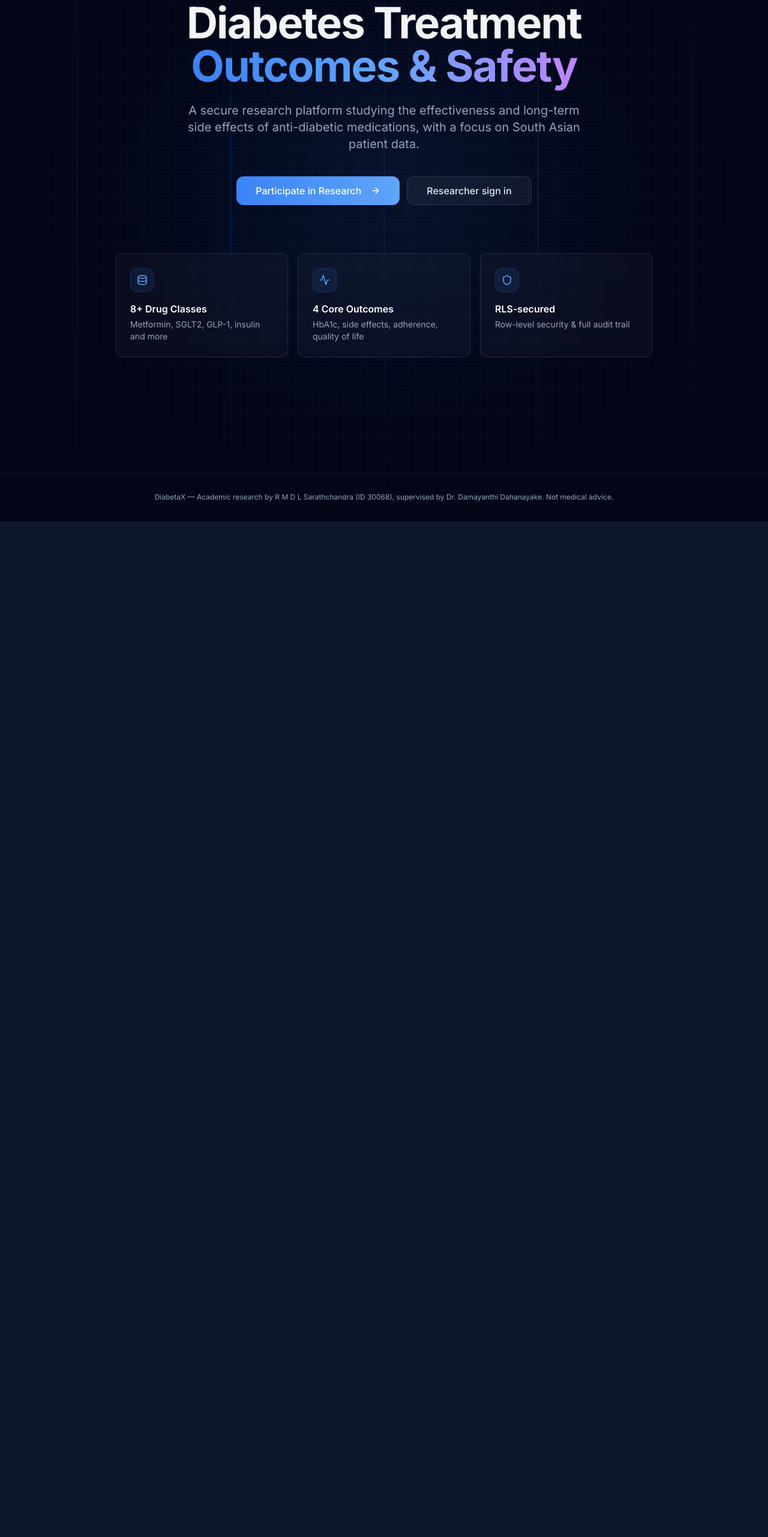
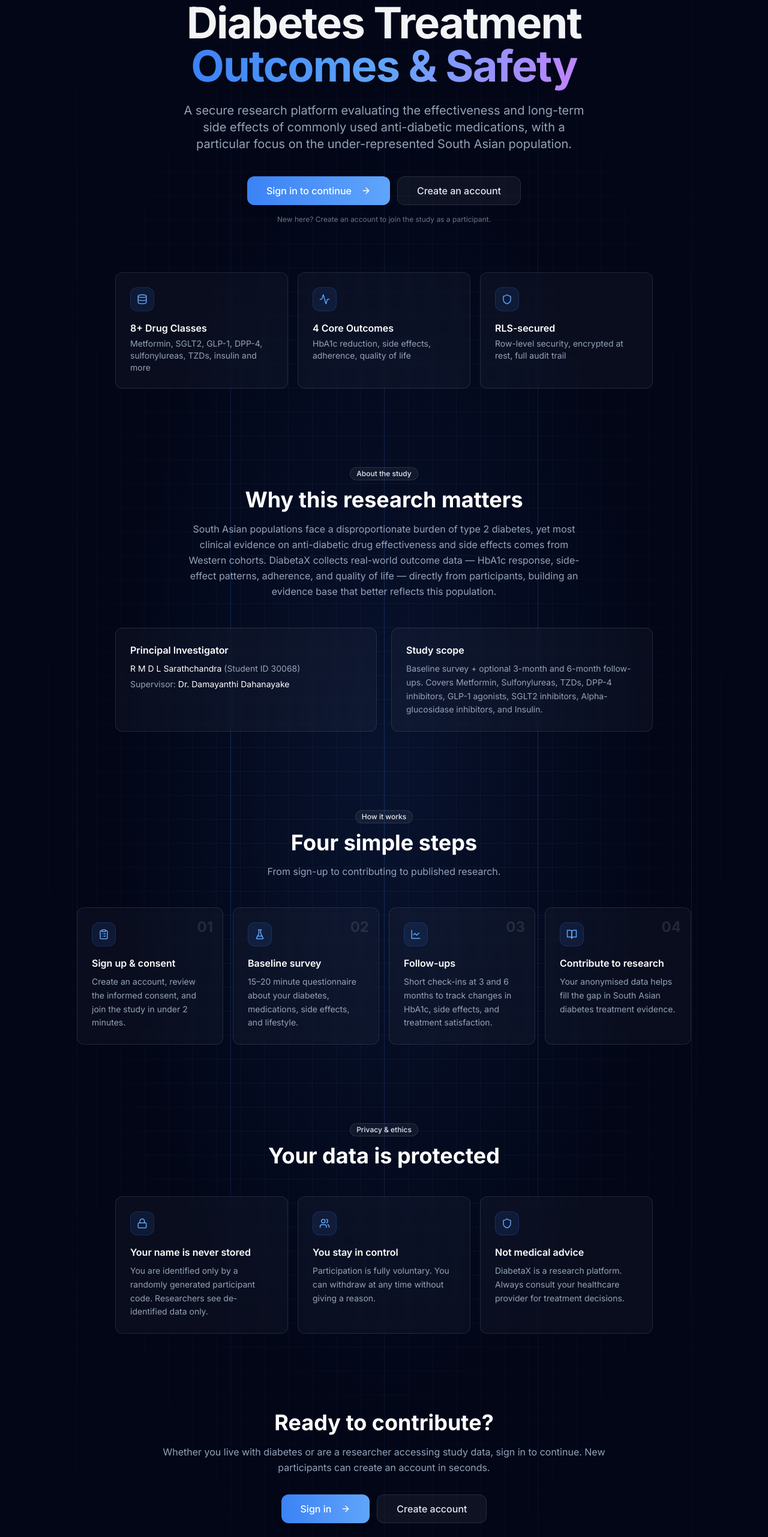
Before and after one commit to sasindudilshanranwadana/DiabetaX, a React (Vite) app: page / in a window 1280 px wide. Shown: the part 234-2797 px from the top of the page at 60% size. Before the commit the page ends 1103 px from the top, so only its background shows below. Built offline with nearby package versions, Linux system fonts and the light colour scheme; no server answers.

Commit message:
Landing: single Sign-in CTA (no role-based buttons), add About/How it works/Privacy sections with deeper detail

```diff
--- a/src/pages/public/Landing.tsx
+++ b/src/pages/public/Landing.tsx
@@ -1,6 +1,6 @@
 import { Link } from 'react-router-dom'
 import { motion } from 'framer-motion'
-import { ArrowRight, Shield, Database, Activity, Sparkles } from 'lucide-react'
+import { ArrowRight, Shield, Database, Activity, Sparkles, ClipboardList, LineChart, Users, FlaskConical, Lock, BookOpen } from 'lucide-react'
 import { GridBackground } from '../../components/ui/effects/grid-bg'
 import { BackgroundBeams } from '../../components/ui/effects/beams'
 import { SpotlightCard } from '../../components/ui/effects/spotlight'
@@ -9,9 +9,22 @@
 import { Logo } from '../../components/ui/Logo'
 
 const features = [
-  { icon: Database, label: '8+ Drug Classes', desc: 'Metformin, SGLT2, GLP-1, insulin and more' },
-  { icon: Activity, label: '4 Core Outcomes', desc: 'HbA1c, side effects, adherence, quality of life' },
-  { icon: Shield, label: 'RLS-secured', desc: 'Row-level security & full audit trail' },
+  { icon: Database, label: '8+ Drug Classes', desc: 'Metformin, SGLT2, GLP-1, DPP-4, sulfonylureas, TZDs, insulin and more' },
+  { icon: Activity, label: '4 Core Outcomes', desc: 'HbA1c reduction, side effects, adherence, quality of life' },
+  { icon: Shield, label: 'RLS-secured', desc: 'Row-level security, encrypted at rest, full audit trail' },
+]
+
+const studySteps = [
+  { icon: ClipboardList, title: 'Sign up & consent', desc: 'Create an account, review the informed consent, and join the study in under 2 minutes.' },
+  { icon: FlaskConical, title: 'Baseline survey', desc: '15–20 minute questionnaire about your diabetes, medications, side effects, and lifestyle.' },
+  { icon: LineChart, title: 'Follow-ups', desc: 'Short check-ins at 3 and 6 months to track changes in HbA1c, side effects, and treatment satisfaction.' },
+  { icon: BookOpen, title: 'Contribute to research', desc: 'Your anonymised data helps fill the gap in South Asian diabetes treatment evidence.' },
+]
+
+const trustPoints = [
+  { icon: Lock, title: 'Your name is never stored', desc: 'You are identified only by a randomly generated participant code. Researchers see de-identified data only.' },
+  { icon: Users, title: 'You stay in control', desc: 'Participation is fully voluntary. You can withdraw at any time without giving a reason.' },
+  { icon: Shield, title: 'Not medical advice', desc: 'DiabetaX is a research platform. Always consult your healthcare provider for treatment decisions.' },
 ]
 
 export function Landing() {
@@ -20,18 +33,16 @@
       <BackgroundBeams />
 
       <header className="relative z-10 flex items-center justify-between px-6 md:px-12 py-5 border-b border-white/5 backdrop-blur-sm">
-        <Logo size="md" />
+        <Logo size="md" linkTo="/" />
         <div className="flex gap-2">
-          <Button asChild variant="ghost" size="sm">
-            <Link to="/login">Sign in</Link>
-          </Button>
           <Button asChild size="sm" variant="glow">
-            <Link to="/register">Get started <ArrowRight className="ml-1 h-3.5 w-3.5" /></Link>
+            <Link to="/login">Sign in <ArrowRight className="ml-1 h-3.5 w-3.5" /></Link>
           </Button>
         </div>
       </header>
 
-      <main className="relative z-10 flex flex-col items-center justify-center px-6 py-20 md:py-28">
+      <main className="relative z-10 flex flex-col items-center px-6 py-20 md:py-28">
+        {/* Hero */}
         <motion.div
           initial={{ opacity: 0, y: 20 }}
           animate={{ opacity: 1, y: 0 }}
@@ -52,19 +63,21 @@
           </h1>
 
           <p className="text-lg md:text-xl text-muted-foreground mb-10 max-w-2xl mx-auto leading-relaxed">
-            A secure research platform studying the effectiveness and long-term side effects of anti-diabetic medications, with a focus on South Asian patient data.
+            A secure research platform evaluating the effectiveness and long-term side effects of commonly used anti-diabetic medications, with a particular focus on the under-represented South Asian population.
           </p>
 
           <div className="flex flex-col sm:flex-row gap-3 justify-center">
             <Button asChild size="xl" variant="gradient">
-              <Link to="/register">Participate in Research <ArrowRight className="ml-2 h-4 w-4" /></Link>
+              <Link to="/login">Sign in to continue <ArrowRight className="ml-2 h-4 w-4" /></Link>
             </Button>
             <Button asChild size="xl" variant="outline">
-              <Link to="/login">Researcher sign in</Link>
+              <Link to="/register">Create an account</Link>
             </Button>
           </div>
+          <p className="text-xs text-muted-foreground/70 mt-4">New here? Create an account to join the study as a participant.</p>
         </motion.div>
 
+        {/* Quick feature cards */}
         <motion.div
           initial={{ opacity: 0, y: 30 }}
           animate={{ opacity: 1, y: 0 }}
@@ -81,10 +94,97 @@
             </SpotlightCard>
           ))}
         </motion.div>
+
+        {/* About the study */}
+        <section className="max-w-4xl w-full mt-32">
+          <div className="text-center mb-12">
+            <Badge variant="secondary" className="mb-3">About the study</Badge>
+            <h2 className="text-3xl md:text-4xl font-bold text-white mb-4">Why this research matters</h2>
+            <p className="text-muted-foreground leading-relaxed max-w-2xl mx-auto">
+              South Asian populations face a disproportionate burden of type 2 diabetes, yet most clinical evidence on anti-diabetic drug effectiveness and side effects comes from Western cohorts. DiabetaX collects real-world outcome data — HbA1c response, side-effect patterns, adherence, and quality of life — directly from participants, building an evidence base that better reflects this population.
+            </p>
+          </div>
+
+          <div className="grid grid-cols-1 md:grid-cols-2 gap-6">
+            <SpotlightCard className="p-6">
+              <h3 className="text-white font-semibold mb-2">Principal Investigator</h3>
+              <p className="text-sm text-muted-foreground leading-relaxed">
+                <span className="text-white">R M D L Sarathchandra</span> (Student ID 30068)
+              </p>
+              <p className="text-sm text-muted-foreground mt-1">Supervisor: <span className="text-white">Dr. Damayanthi Dahanayake</span></p>
+            </SpotlightCard>
+
+            <SpotlightCard className="p-6">
+              <h3 className="text-white font-semibold mb-2">Study scope</h3>
+              <p className="text-sm text-muted-foreground leading-relaxed">
+                Baseline survey + optional 3-month and 6-month follow-ups. Covers Metformin, Sulfonylureas, TZDs, DPP-4 inhibitors, GLP-1 agonists, SGLT2 inhibitors, Alpha-glucosidase inhibitors, and Insulin.
+              </p>
+            </SpotlightCard>
+          </div>
+        </section>
+
+        {/* How it works */}
+        <section className="max-w-5xl w-full mt-32">
+          <div className="text-center mb-12">
+            <Badge variant="secondary" className="mb-3">How it works</Badge>
+            <h2 className="text-3xl md:text-4xl font-bold text-white mb-4">Four simple steps</h2>
+            <p className="text-muted-foreground">From sign-up to contributing to published research.</p>
+          </div>
+
+          <div className="grid grid-cols-1 md:grid-cols-2 lg:grid-cols-4 gap-4">
+            {studySteps.map((s, i) => (
+              <SpotlightCard key={i} className="p-6 relative">
+                <div className="absolute top-4 right-4 text-2xl font-bold text-white/10">{String(i + 1).padStart(2, '0')}</div>
+                <div className="w-10 h-10 rounded-lg bg-primary/10 border border-primary/20 flex items-center justify-center text-primary-400 mb-4">
+                  <s.icon size={18} />
+                </div>
+                <p className="text-white font-semibold mb-2">{s.title}</p>
+                <p className="text-sm text-muted-foreground leading-relaxed">{s.desc}</p>
+              </SpotlightCard>
+            ))}
+          </div>
+        </section>
+
+        {/* Privacy / trust */}
+        <section className="max-w-4xl w-full mt-32">
+          <div className="text-center mb-12">
+            <Badge variant="secondary" className="mb-3">Privacy & ethics</Badge>
+            <h2 className="text-3xl md:text-4xl font-bold text-white mb-4">Your data is protected</h2>
+          </div>
+
+          <div className="grid grid-cols-1 md:grid-cols-3 gap-4">
+            {trustPoints.map((t, i) => (
+              <SpotlightCard key={i} className="p-6">
+                <div className="w-10 h-10 rounded-lg bg-primary/10 border border-primary/20 flex items-center justify-center text-primary-400 mb-4">
+                  <t.icon size={18} />
+                </div>
+                <p className="text-white font-semibold mb-2">{t.title}</p>
+                <p className="text-sm text-muted-foreground leading-relaxed">{t.desc}</p>
+              </SpotlightCard>
+            ))}
+          </div>
+        </section>
+
+        {/* Final CTA */}
+        <section className="max-w-3xl w-full mt-32 text-center">
+          <h2 className="text-3xl md:text-4xl font-bold text-white mb-4">Ready to contribute?</h2>
+          <p className="text-muted-foreground mb-8 leading-relaxed">
+            Whether you live with diabetes or are a researcher accessing study data, sign in to continue. New participants can create an account in seconds.
+          </p>
+          <div className="flex flex-col sm:flex-row gap-3 justify-center">
+            <Button asChild size="xl" variant="gradient">
+              <Link to="/login">Sign in <ArrowRight className="ml-2 h-4 w-4" /></Link>
+            </Button>
+            <Button asChild size="xl" variant="outline">
+              <Link to="/register">Create account</Link>
+            </Button>
+          </div>
+        </section>
       </main>
 
-      <footer className="relative z-10 px-6 py-8 text-center text-xs text-muted-foreground border-t border-white/5 mt-20">
-        DiabetaX — Academic research by R M D L Sarathchandra (ID 30068), supervised by Dr. Damayanthi Dahanayake. Not medical advice.
+      <footer className="relative z-10 px-6 py-8 text-center text-xs text-muted-foreground border-t border-white/5 mt-20 space-y-1">
+        <p>DiabetaX — Academic research by R M D L Sarathchandra (ID 30068), supervised by Dr. Damayanthi Dahanayake.</p>
+        <p className="text-muted-foreground/70">For research purposes only. Not medical advice.</p>
       </footer>
     </GridBackground>
   )
```
